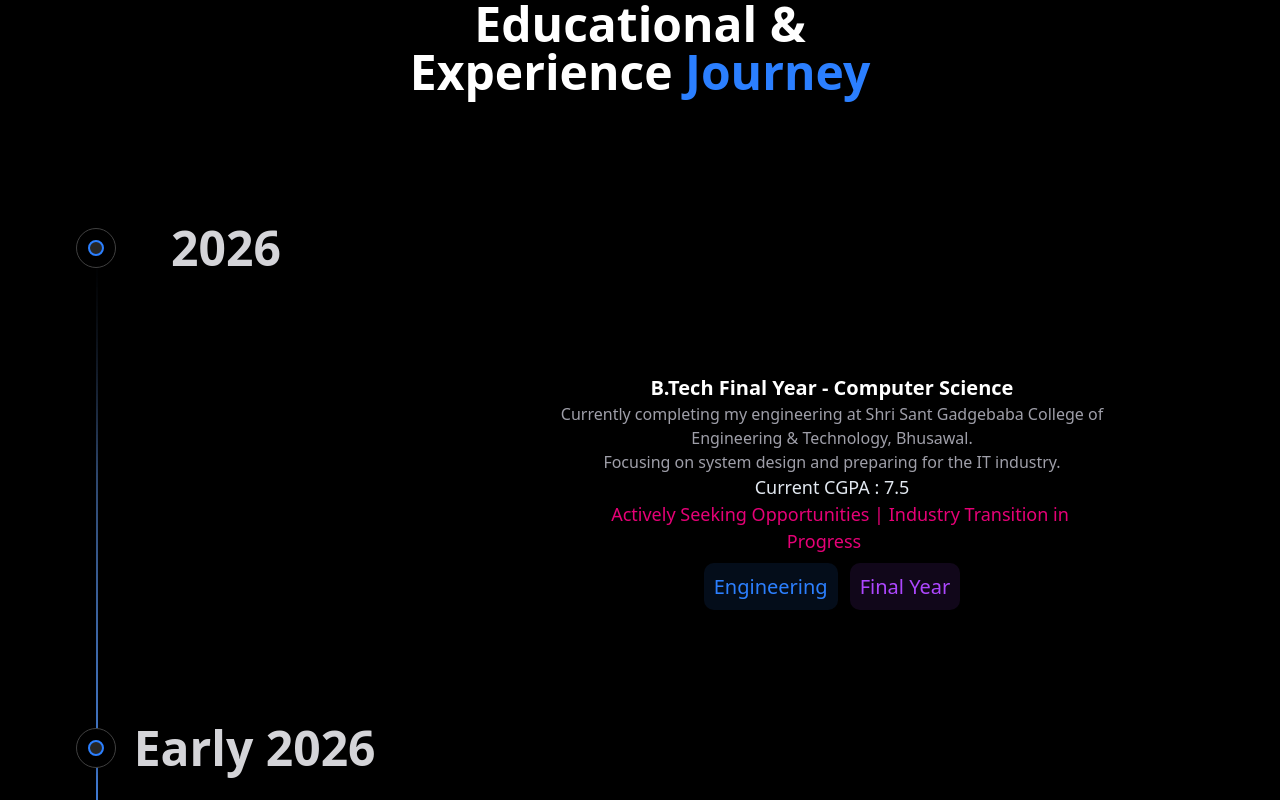
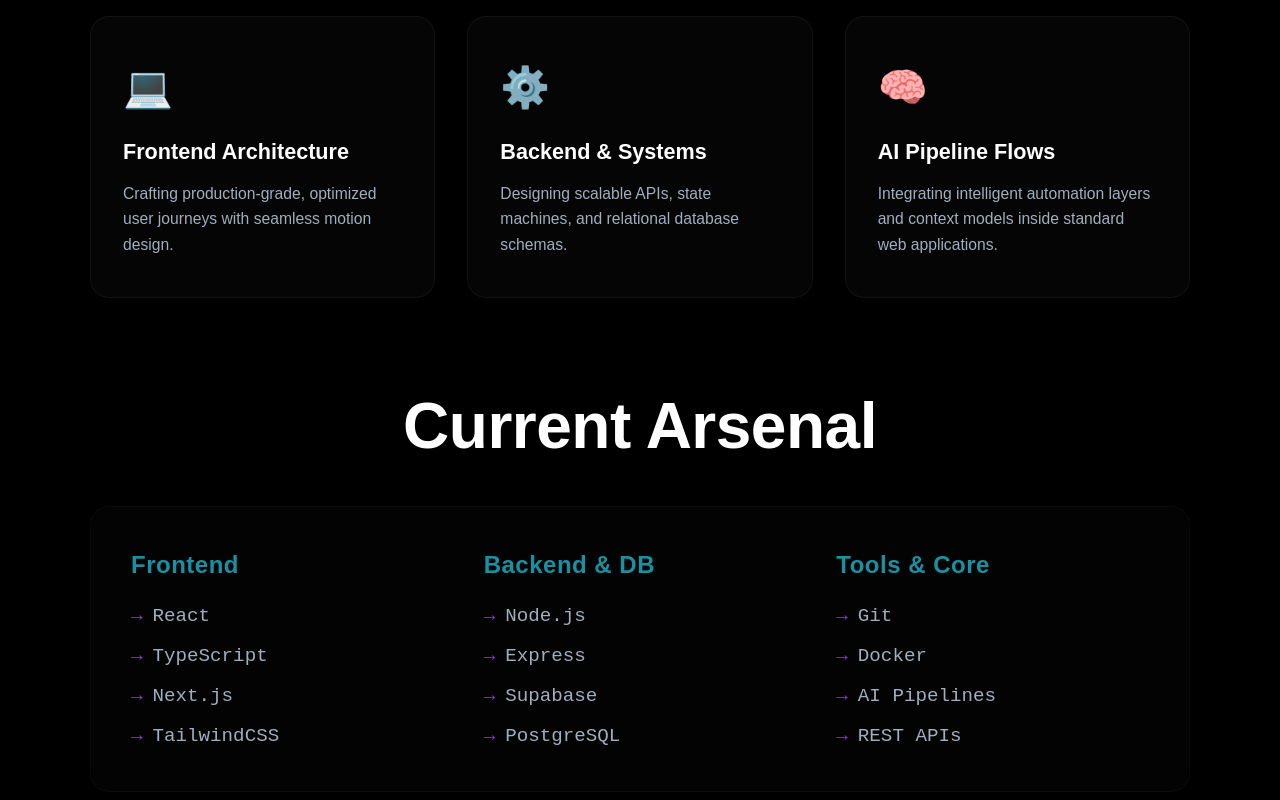
Before and after one commit to Abuzar448/Abuzar-Portfolio, a React (Vite) app: page / in a window 1280 px wide. Shown: the part 2660-3460 px from the top of the page. Built offline with nearby package versions, Linux system fonts and the light colour scheme; a web font is replaced by a local one.

Commit message:
Implemented The About section with some extra elements like what i do and so on..

```diff
--- a/src/Style/about.css
+++ b/src/Style/about.css
@@ -7,6 +7,7 @@
   display: flex;
   justify-content: center;
   align-items: center;
+  flex-wrap: wrap;
   overflow: hidden;
   font-family: "Climate Crisis", sans-serif;
 }
@@ -136,3 +137,133 @@
     font-size: 1.5rem;
   }
 }
+
+.sub-heading {
+  font-size: 4rem;
+  color: #ffffff;
+  margin: 5rem 0 2rem 0;
+  font-weight: 700;
+  letter-spacing: -0.5px;
+  text-align: center;
+  width: 100%;
+}
+
+/* Services / Focus Grid Structure */
+.services-container {
+  width: 100%;
+  max-width: 1100px;
+  margin: 0 auto;
+}
+
+.services-grid {
+  display: grid;
+  grid-template-columns: repeat(auto-fit, minmax(280px, 1fr));
+  gap: 2rem;
+  width: 100%;
+}
+
+.service-card {
+  background: rgba(255, 255, 255, 0.02);
+  border: 1px solid rgba(255, 255, 255, 0.05);
+  padding: 2.5rem 2rem;
+  border-radius: 1.2rem;
+  transition: all 0.3s cubic-bezier(0.25, 1, 0.5, 1);
+  text-align: left;
+}
+
+.service-card:hover {
+  background: rgba(124, 58, 237, 0.04);
+  border-color: #1991a3;
+  transform: translateY(-5px);
+}
+
+.service-icon {
+  font-size: 2.5rem;
+  display: inline-block;
+  margin-bottom: 1.2rem;
+}
+
+.service-card h5 {
+  font-size: 1.35rem;
+  color: #fff;
+  margin-bottom: 0.8rem;
+  font-weight: 600;
+}
+
+.service-card p {
+  color: #a0aec0;
+  font-size: 0.98rem;
+  line-height: 1.6;
+  font-family: inherit;
+}
+
+/* Tech Stack Matrix Section */
+.skills-container {
+  width: 100%;
+  max-width: 1100px;
+  margin: 0 auto;
+  padding-bottom: 4rem;
+}
+
+.skills-grid {
+  display: grid;
+  grid-template-columns: repeat(auto-fit, minmax(220px, 1fr));
+  gap: 2.5rem;
+  background: rgba(255, 255, 255, 0.01);
+  padding: 2.5rem;
+  border-radius: 1.2rem;
+  border: 1px solid rgba(255, 255, 255, 0.03);
+}
+
+.skills-column {
+  text-align: left;
+}
+
+.skills-column h6 {
+  color: #1991a3;
+  font-size: 1.5rem;
+  margin-bottom: 1.2rem;
+  font-weight: 600;
+  letter-spacing: 0.5px;
+}
+
+.skills-column ul {
+  list-style: none;
+  padding: 0;
+  margin: 0;
+  display: flex;
+  flex-direction: column;
+  gap: 0.7rem;
+}
+
+.skills-column li {
+  color: #a0aec0;
+  font-size: 1.2rem;
+  font-family: 'Courier New', Courier, monospace;
+  display: flex;
+  align-items: center;
+}
+
+.skills-column li::before {
+  content: "→";
+  color: #7c3aed;
+  margin-right: 10px;
+  font-weight: bold;
+}
+
+/* Tablet & Mobile Adaptive Fixes */
+@media (max-width: 768px) {
+  .sub-heading {
+    font-size: 1.8rem;
+    margin: 3.5rem 0 1.5rem 0;
+  }
+
+  .services-grid, .skills-grid {
+    grid-template-columns: 1fr;
+    gap: 1.5rem;
+  }
+
+  .skills-grid {
+    padding: 1.5rem;
+  }
+}
--- a/src/components/About.jsx
+++ b/src/components/About.jsx
@@ -15,16 +15,40 @@
   const itemVariants = {
     initial: {
       opacity: 0,
-      y: 30
+      y: 30,
     },
     animate: {
       opacity: 1,
       y: 0,
       transition: {
         duration: 0.7,
-        ease: [0.215, 0.610, 0.355, 1.000] // Premium cubic-bezier curve
-      }
+        ease: [0.215, 0.61, 0.355, 1.0], // Premium cubic-bezier curve
+      },
     },
+  };
+
+  const specializations = [
+    {
+      title: "Frontend Architecture",
+      desc: "Crafting production-grade, optimized user journeys with seamless motion design.",
+      icon: "💻",
+    },
+    {
+      title: "Backend & Systems",
+      desc: "Designing scalable APIs, state machines, and relational database schemas.",
+      icon: "⚙️",
+    },
+    {
+      title: "AI Pipeline Flows",
+      desc: "Integrating intelligent automation layers and context models inside standard web applications.",
+      icon: "🧠",
+    },
+  ];
+
+  const coreSkills = {
+    frontend: ["React", "TypeScript", "Next.js", "TailwindCSS"],
+    backend: ["Node.js", "Express", "Supabase", "PostgreSQL"],
+    tools: ["Git", "Docker", "AI Pipelines", "REST APIs"],
   };
 
   return (
@@ -45,26 +69,82 @@
 
         <div className="about-grid">
           <motion.div className="about-meta-box" variants={itemVariants}>
-            <h3 className="profile-name">Full-Stack Web Developer & Designer</h3>
+            <h3 className="profile-name">
+              Full-Stack Web Developer & Designer
+            </h3>
             <p className="place">Muktainagar, dist.Jalgaon, Maharashtra</p>
-
           </motion.div>
 
           <motion.div className="about-desc-box" variants={itemVariants}>
             <p className="about-text">
-              Currently pursuing my <span className="highlight-text">B.Tech</span> in{" "}
-              <span className="highlight-text">Computer Science and Engineering</span>.
-              I specialize in the MERN Stack, moving away from minor tutorials to build
-              production-ready, real-world applications with advanced architecture.
+              Currently pursuing my{" "}
+              <span className="highlight-text">B.Tech</span> in{" "}
+              <span className="highlight-text">
+                Computer Science and Engineering
+              </span>
+              . I specialize in the MERN Stack, moving away from minor tutorials
+              to build production-ready, real-world applications with advanced
+              architecture.
             </p>
             <p className="about-text">
-              Currently, I am actively expanding my skillset into <span className="highlight-text">AI Engineering</span> by
-              focusing on the pipeline execution flow. My ultimate goal is to bridge the gap between
-              pixel-perfect UI/UX design and highly scalable system performance.
+              Currently, I am actively expanding my skillset into{" "}
+              <span className="highlight-text">AI Engineering</span> by focusing
+              on the pipeline execution flow. My ultimate goal is to bridge the
+              gap between pixel-perfect UI/UX design and highly scalable system
+              performance.
             </p>
           </motion.div>
         </div>
       </div>
+
+      <motion.div
+        className="services-container animate-item"
+        variants={itemVariants}
+      >
+        <h4 className="sub-heading">What I Focus On</h4>
+        <div className="services-grid">
+          {specializations.map((spec, index) => (
+            <div className="service-card" key={index}>
+              <span className="service-icon">{spec.icon}</span>
+              <h5>{spec.title}</h5>
+              <p>{spec.desc}</p>
+            </div>
+          ))}
+        </div>
+      </motion.div>
+{/* new */}
+      <motion.div
+        className="skills-container animate-item"
+        variants={itemVariants}
+      >
+        <h4 className="sub-heading">Current Arsenal</h4>
+        <div className="skills-grid">
+          <div className="skills-column">
+            <h6>Frontend</h6>
+            <ul>
+              {coreSkills.frontend.map((skill) => (
+                <li key={skill}>{skill}</li>
+              ))}
+            </ul>
+          </div>
+          <div className="skills-column">
+            <h6>Backend & DB</h6>
+            <ul>
+              {coreSkills.backend.map((skill) => (
+                <li key={skill}>{skill}</li>
+              ))}
+            </ul>
+          </div>
+          <div className="skills-column">
+            <h6>Tools & Core</h6>
+            <ul>
+              {coreSkills.tools.map((skill) => (
+                <li key={skill}>{skill}</li>
+              ))}
+            </ul>
+          </div>
+        </div>
+      </motion.div>
     </motion.section>
   );
 };
```
